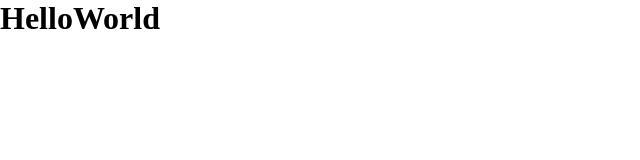
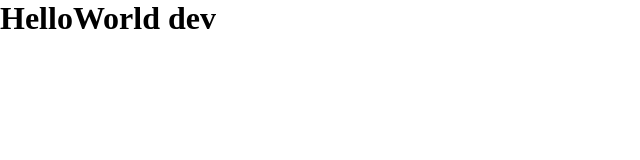
Before and after one commit to searchme86/react-type-App-Video, a React (Create React App) app: page / in a window 1280 px wide. Shown: the top 160 px of the page, without its empty margins (0-640 px from the left). Built offline with nearby package versions, Linux system fonts and the light colour scheme.

Commit message:
App initial base structure set

```diff
--- a/src/App.tsx
+++ b/src/App.tsx
@@ -3,7 +3,7 @@ import React from 'react';
 function App() {
   return (
     <div className="App">
-      <h1>HelloWorld</h1>
+      <h1>HelloWorld dev</h1>
     </div>
   );
 }
```
